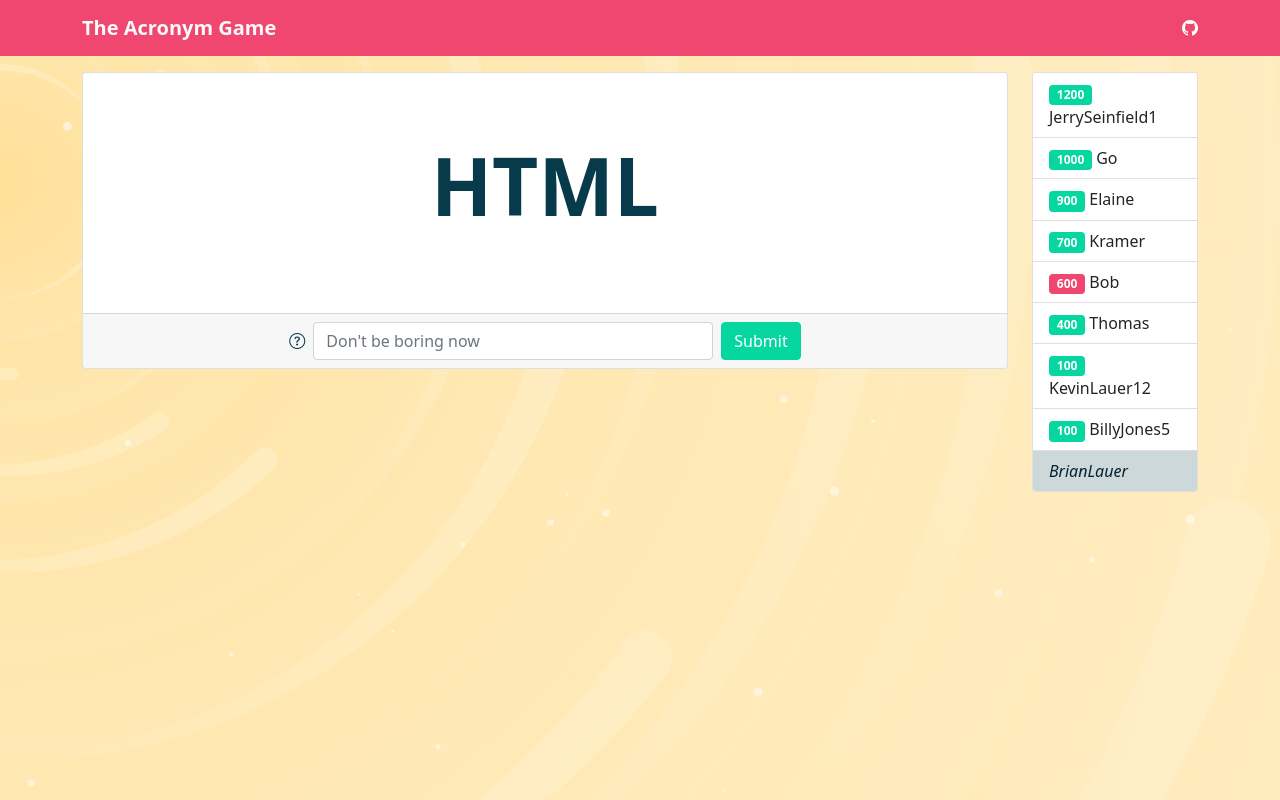
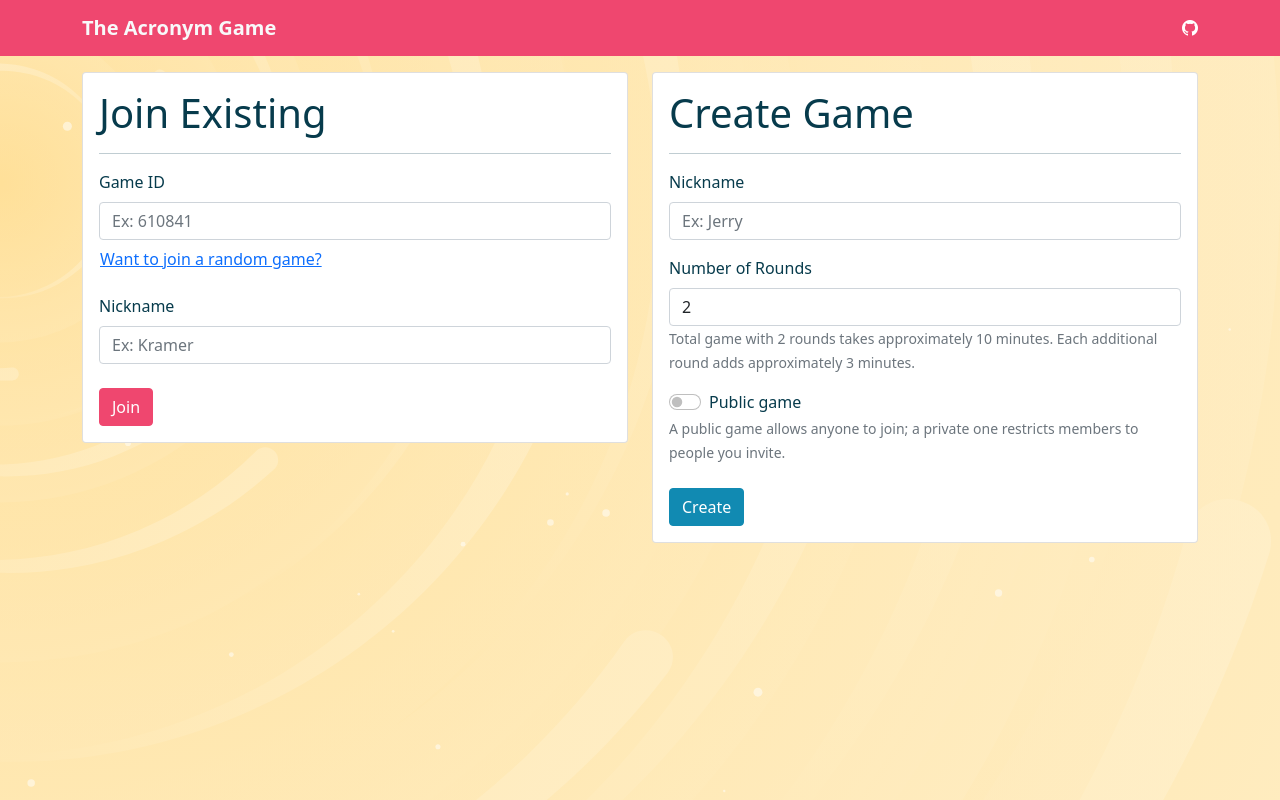
Before and after one commit to kloovin112358/tag, a React (Create React App) app: page / in a window 1280 px wide. Built offline with nearby package versions, Linux system fonts and the light colour scheme.

Commit message:
front end routing

```diff
--- a/package.json
+++ b/package.json
@@ -15,6 +15,7 @@
     "react-bootstrap": "^2.1.2",
     "react-dom": "^17.0.2",
     "react-reveal": "^1.2.2",
+    "react-router-dom": "^6.2.1",
     "react-scripts": "5.0.0",
     "react-tsparticles": "^1.41.2",
     "sass": "^1.49.7",
--- a/server.js
+++ b/server.js
@@ -21,6 +21,10 @@ const Game = sequelize.define('Game', {
       allowNull: false,
       primaryKey: true
     },
+    urlID :{
+      type: DataTypes.String,
+      allowNull: false,
+    },
     round_nums: {
       type: Sequelize.DataTypes.INTEGER,
       defaultValue: 2,
--- a/src/App.js
+++ b/src/App.js
@@ -5,7 +5,7 @@ import './App.scss';
 
 import Navbar from 'react-bootstrap/Navbar';
 import Container from 'react-bootstrap/Container';
-
+import { Routes, Route, BrowserRouter } from 'react-router-dom';
 
 import Welcome from './components/Welcome'
 import JoinMenu from './components/JoinMenu'
@@ -15,6 +15,7 @@ import GameScreen from './components/GameScreen';
 function App() {
   return (
     <>
+    <BrowserRouter>
       <Navbar bg="danger" variant="dark" style={{zIndex:'999'}}>
         <Container>
           <Navbar.Brand href="/" className="fw-bold text-light">The Acronym Game</Navbar.Brand>
@@ -61,9 +62,14 @@ function App() {
           detectRetina: true,
         }}
       />
-      <GameScreen />
-      {/* <JoinMenu /> */}
-      {/* <Welcome /> */}
+      <Routes>
+        <Route exact path="/" element={<JoinMenu/>}/>
+        <Route exact path="/welcome" element={<Welcome/>}/>
+        <Route exact path=":id" element={<GameScreen/>}/>
+        {/* <Route exact path="/credits" element={<CreditsScreen/>}/> */}
+        {/* Potential archive route, using ID here */}
+      </Routes>
+      </BrowserRouter>
     </>
   );
 }
--- a/src/components/JoinMenu.jsx
+++ b/src/components/JoinMenu.jsx
@@ -1,22 +1,24 @@
 import Container from 'react-bootstrap/Container'
 import Card from 'react-bootstrap/Card'
 import Form from 'react-bootstrap/Form'
-import Nav from 'react-bootstrap/Nav'
 import Button from 'react-bootstrap/Button'
 import React, { useEffect, useRef } from 'react';
 import Fade from 'react-reveal/Fade';
+import {useNavigate} from 'react-router-dom';
 
 function JoinMenu() {
+    const navigate = useNavigate();
     function joinGame(e) {
         e.preventDefault()
-        console.log(e)
+        navigate('/52434')
+    }
+    function createGame(e) {
+        e.preventDefault();
     }
     return (
         <>
             <Container>
                 <div className="pb-5 pt-3">
-
-
                     <div className="row">
                         <div className="col-md">
                             <Fade duration={2500}>
@@ -37,7 +39,6 @@ function JoinMenu() {
                                             </Form.Group>
                                             <Button variant="danger" className="text-white" type="submit">Join</Button>
                                         </Form>
-
                                     </Card.Body>
                                 </Card>
                             </Fade>
@@ -49,7 +50,7 @@ function JoinMenu() {
                                 >
                                     <Card.Body>
                                         <p className="display-6">Create Game</p><hr></hr>
-                                        <Form>
+                                        <Form onSubmit={createGame}>
                                             <Form.Group controlId="nicknameNew" className="mb-3">
                                                 <Form.Label>Nickname</Form.Label>
                                                 <Form.Control type="text" placeholder="Ex: Jerry" maxLength={15} />
@@ -72,7 +73,7 @@ function JoinMenu() {
                                                 </Form.Text>
                                             </Form.Group>
                                         </Form>
-                                        <Button variant="primary" className="text-white">Create</Button>
+                                        <Button variant="primary" className="text-white" type="submit">Create</Button>
                                     </Card.Body>
                                 </Card>
                             </Fade>
--- a/src/components/Welcome.jsx
+++ b/src/components/Welcome.jsx
@@ -3,6 +3,7 @@ import Button from 'react-bootstrap/Button'
 import React, { useEffect, useRef } from 'react';
 import Fade from 'react-reveal/Fade';
 import Bounce from 'react-reveal/Bounce';
+import {Link} from 'react-router-dom';
 
 function Welcome() {
     return (
@@ -26,9 +27,11 @@ function Welcome() {
                     <Fade left delay={4500}>
                         <p className="display-6 text-primary"><span className="fw-bold text-danger">NBA</span>: <span className="fw-bold">N</span>ice <span className="fw-bold">B</span>ison and <span className="fw-bold">A</span>ntelopes?</p>
                     </Fade>
+                    <Link to="/">
                     <Fade delay={6500} duration={2000}>
                         <Button variant="info" className="mt-4 text-white" size="lg">Begin</Button>
                     </Fade>
+                    </Link>
                 </div>
             </Container>
         </>
```
Also changed, not shown: 1 other file (tests, documents, lock files or other folders).
